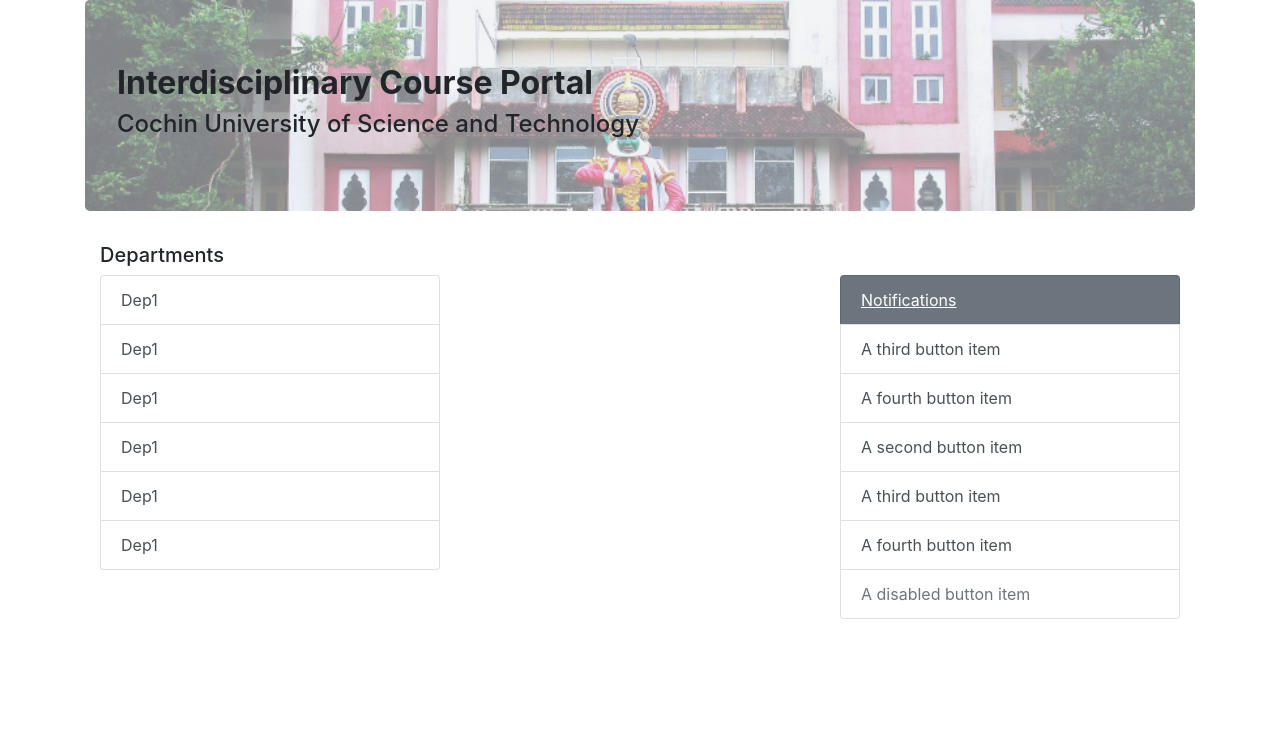
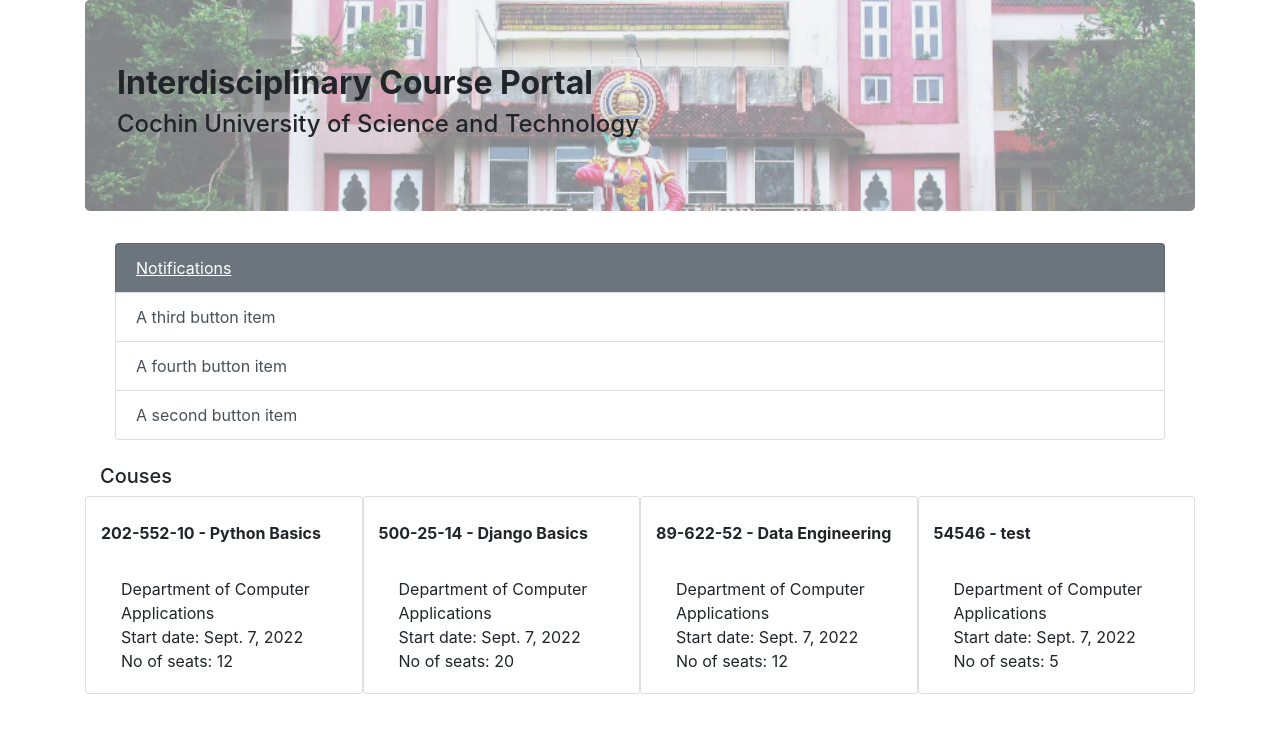
Before and after one commit to musowir/IDCP, a Django app: page / in a window 1280 px wide. Shown: the part 56-800 px from the top of the page. Run offline with Django 4.2, Linux system fonts and the light colour scheme; data comes from the database, SQL or seed files in the repository; some libraries are stand-ins or nearby versions.

Commit message:
welcome - course details - basic idea mining

```diff
--- a/department/forms.py
+++ b/department/forms.py
@@ -15,4 +15,4 @@ class DepProfileInfoForm(forms.ModelForm):
 class CourseAddForm(forms.ModelForm):
     class Meta():
         model = CourseInfo
-        fields = ('couse_code', 'couse_name', 'department', 'start_date', 'slot','hours_per_week', 'no_of_seats', 'syllabus')
+        fields = ('course_code', 'course_name', 'department', 'start_date', 'slot','hours_per_week', 'no_of_seats', 'syllabus')
--- a/department/models.py
+++ b/department/models.py
@@ -13,14 +13,15 @@ class DepProfileInfo(models.Model):
 
 class CourseInfo(models.Model):
     slots =[('A', 'A'), ('B', 'B'), ('C', 'C'), ('D', 'D'), ('E', 'E'), ('F', 'F')]
-    couse_code = models.CharField(max_length=15, unique=True)
-    couse_name = models.CharField(max_length=200)
+    course_code = models.CharField(max_length=15, unique=True)
+    course_name = models.CharField(max_length=200)
     department = models.ForeignKey(DepProfileInfo, on_delete=models.CASCADE)
     start_date = models.DateField()
     slot = models.CharField(max_length=5, choices=slots, default='E')
     hours_per_week = models.IntegerField()
     no_of_seats = models.IntegerField()
-    syllabus = models.FileField(upload_to='uploads/', blank=True, null=True)
+    syllabus = models.FileField(upload_to='uploads/', blank=True, null=True
+    )
 
     def __str__(self) :
        return self.couse_name
--- a/department/views.py
+++ b/department/views.py
@@ -4,11 +4,15 @@ from django.contrib.auth import authenticate, login, logout
 from django.http import HttpResponseRedirect, HttpResponse
 from django.urls import reverse
 from django.contrib.auth.decorators import login_required
+
+from department.models import CourseInfo, DepProfileInfo
 def index(request):
     return render(request,'department/index.html')
 
 def welcome(request):
-    return render(request,'department/welcome.html')
+    deps=DepProfileInfo.objects.all()
+    courses = CourseInfo.objects.all()
+    return render(request,'department/welcome.html', context={'deps':deps, 'courses':courses})
 
 @login_required
 def special(request):
--- a/templates/department/welcome.html
+++ b/templates/department/welcome.html
@@ -34,74 +34,32 @@
   </div>
 
   <div class="container">
-    <h5>Departments</h5>
+    <div class="col">
+      <div class="list-group">
+        <button type="button" class="list-group-item list-group-item-action bg-secondary text-white"><u>Notifications</u></button>
+        <button type="button" class="list-group-item list-group-item-action">A third button item</button>
+        <button type="button" class="list-group-item list-group-item-action">A fourth button item</button>
+        <button type="button" class="list-group-item list-group-item-action">A second button item</button>
+        </div>
+
+    </div>
+    <br>
+    <h5>Couses</h5>
     <div class="row">
 
-      <div class="col-sm-4">
-        <div class="list-group" id="list-tab" role="tablist">
-          <a class="list-group-item list-group-item-action" id="list-home-list" data-toggle="list" href="#list-home" role="tab" aria-controls="home">Dep1</a>
-          <a class="list-group-item list-group-item-action" id="list-profile-list" data-toggle="list" href="#list-profile" role="tab" aria-controls="profile">Dep1</a>
-          <a class="list-group-item list-group-item-action" id="list-messages-list" data-toggle="list" href="#list-messages" role="tab" aria-controls="messages">Dep1</a>
-          <a class="list-group-item list-group-item-action" id="list-settings-list" data-toggle="list" href="#list-settings" role="tab" aria-controls="settings">Dep1</a>
-          <a class="list-group-item list-group-item-action" id="list-messages-list" data-toggle="list" href="#list-messages" role="tab" aria-controls="messages">Dep1</a>
-          <a class="list-group-item list-group-item-action" id="list-settings-list" data-toggle="list" href="#list-settings" role="tab" aria-controls="settings">Dep1</a>
-
-        </div>
-      </div>
-      <div class="col-4">
-        <div class="tab-content" id="nav-tabContent">
-          <div class="tab-pane fade show" id="list-home" role="tabpanel" aria-labelledby="list-home-list">
-            <ul>
-              <h5>Courses</h5>
-              <li>item</li>
-              <li>item</li>
-              <li>item</li>
-              <li>item</li>
-            </ul>
+          {% for cor in courses %}
+          <div class="card col-md-3">
+            <br>
+            <div class="card-title"> <b>{{cor.course_code}} - {{cor.course_name}}</b></div>
+            <div class="card-body">
+              {{cor.department}} <br>
+              Start date: {{cor.start_date}} <br>
+              No of seats: {{cor.no_of_seats}}
+            </div>
           </div>
-          <div class="tab-pane fade" id="list-profile" role="tabpanel" aria-labelledby="list-profile-list">
-            <ul>
-              <h5>Courses</h5>
-              <li>item</li>
-              <li>item</li>
-              <li>item</li>
-              <li>item</li>
-            </ul>
-          </div>
-          <div class="tab-pane fade" id="list-messages" role="tabpanel" aria-labelledby="list-messages-list">
-            <ul>
-              <h5>Courses</h5>
-              <li>item</li>
-              <li>item</li>
-              <li>item</li>
-              <li>item</li>
-            </ul>
-          </div>
-          <div class="tab-pane fade" id="list-settings" role="tabpanel" aria-labelledby="list-settings-list"><ul>
-            <h5>Courses</h5>
-            <li>item</li>
-            <li>item</li>
-            <li>item</li>
-            <li>item</li>
-          </ul>
+          {% endfor %}
         </div>
         </div>
-      </div>
-
-
-
-      <div class="col-sm-4">
-        <div class="list-group">
-          <button type="button" class="list-group-item list-group-item-action bg-secondary text-white"><u>Notifications</u></button>
-          <button type="button" class="list-group-item list-group-item-action">A third button item</button>
-          <button type="button" class="list-group-item list-group-item-action">A fourth button item</button>
-          <button type="button" class="list-group-item list-group-item-action">A second button item</button>
-          <button type="button" class="list-group-item list-group-item-action">A third button item</button>
-          <button type="button" class="list-group-item list-group-item-action">A fourth button item</button>
-          <button type="button" class="list-group-item list-group-item-action" disabled>A disabled button item</button>
-        </div>
-
-      </div>
     </div>
 
 
```
Also changed, not shown: db.sqlite3, department/migrations/0004_rename_couse_code_courseinfo_course_code_and_more.py (added).
